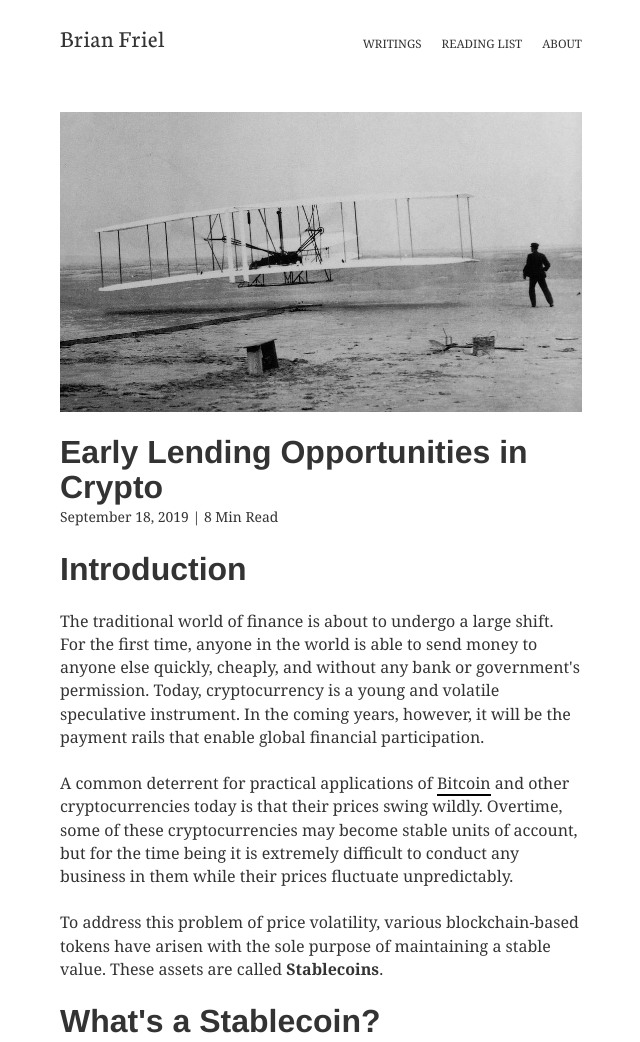
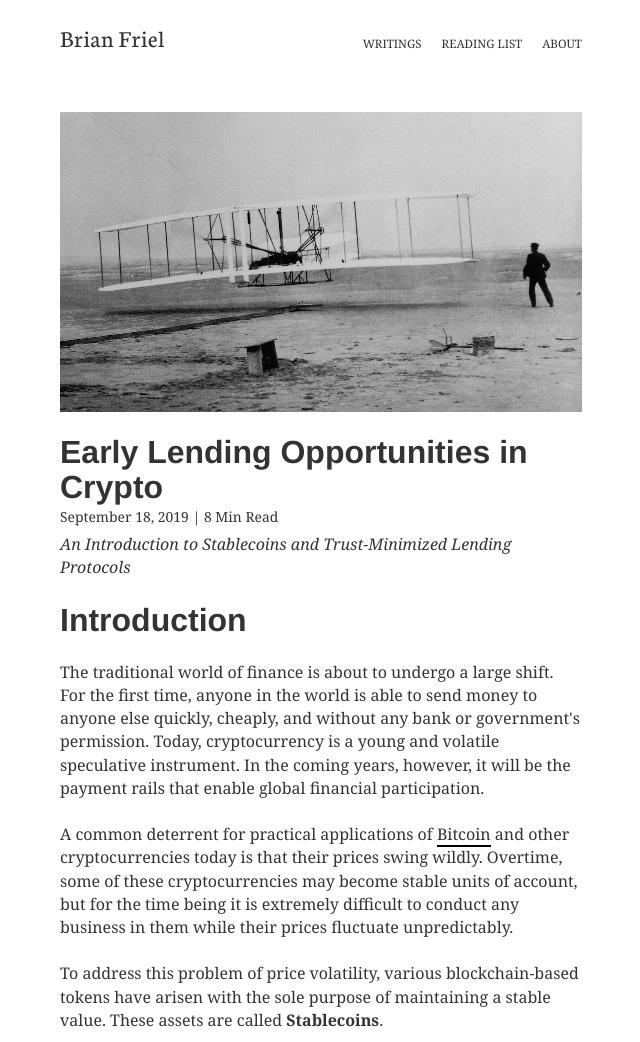
Before and after one commit to bfriel/bfriel.github.io, a Gatsby site: page /early-lending-opportunities-in-crypto/ in a window 1280 px wide. Shown: the top 1042 px of the page, without its empty margins (319-959 px from the left). Built offline with nearby package versions, Linux system fonts and the light colour scheme; Gatsby itself is replaced by a stand-in of ours; some packages are replaced by stand-ins of ours; what typography-theme-stow-lake would draw is missing.

Commit message:
Add blog description to the header of blog post template

```diff
--- a/src/templates/blog-post.js
+++ b/src/templates/blog-post.js
@@ -40,10 +40,19 @@ class BlogPostTemplate extends React.Component {
               style={{
                 ...scale(-1 / 5),
                 display: `block`,
+                marginBottom: rhythm(0.2),
+              }}
+            >
+              {post.frontmatter.date} | {post.timeToRead} Min Read
+            </p>
+            <p
+              style={{
+                display: `block`,
+                fontStyle: `italic`,
                 marginBottom: rhythm(1),
               }}
             >
-              {post.frontmatter.date} | {post.timeToRead} Min Read
+              {post.frontmatter.description}
             </p>
           </header>
           <section dangerouslySetInnerHTML={{ __html: post.html }} />
```
